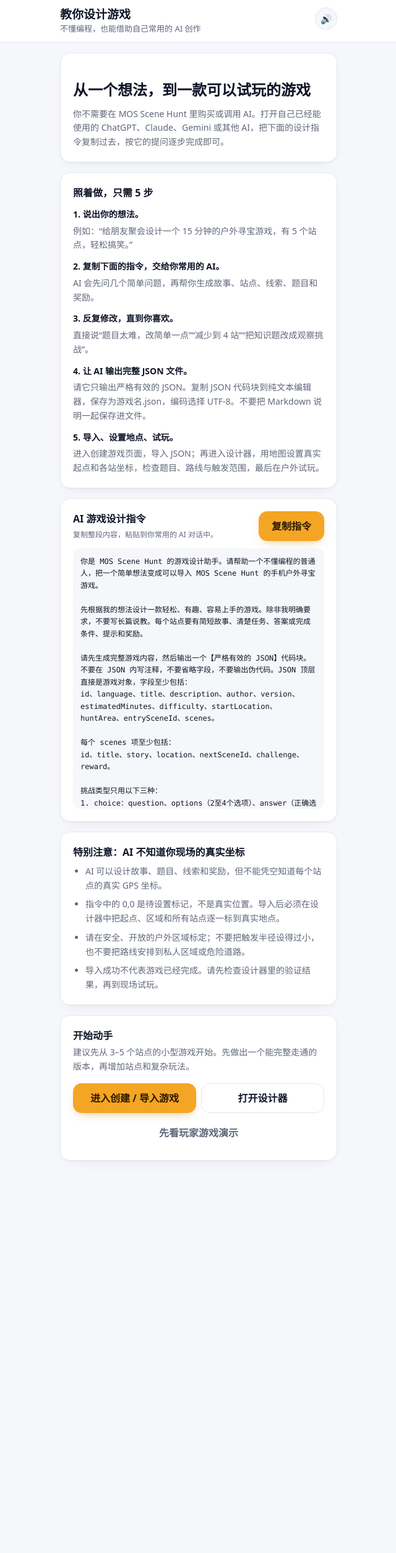
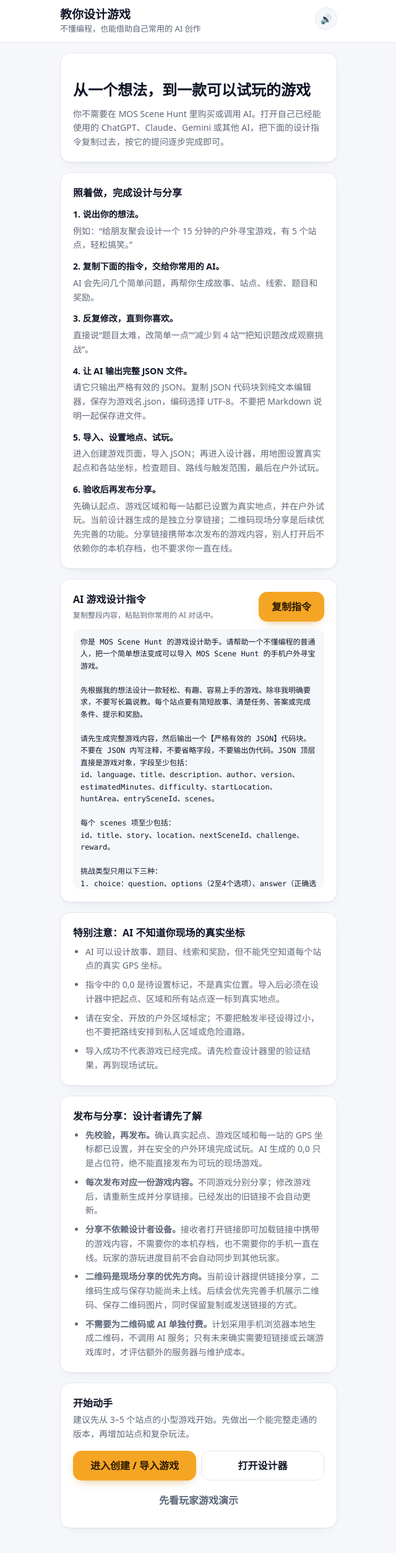
Before and after one commit to zemeiyu2-lgtm/mos-scene-hunt, a Next.js app: page /how-to-create in a window 1280 px wide. Shown: the top 2506 px of the page at 62% size, without its empty margins (319-959 px from the left). Before the commit the page ends 1945 px from the top, so only its background shows below. Built offline with nearby package versions, Linux system fonts and the light colour scheme; no server answers.

Commit message:
Explain game publishing and sharing to designers

```diff
--- a/app/how-to-create/page.tsx
+++ b/app/how-to-create/page.tsx
@@ -46,13 +46,14 @@ export default function HowToCreatePage() {
       </section>
 
       <section className="card mt-4 p-5">
-        <h3 className="text-base font-bold">照着做，只需 5 步</h3>
+        <h3 className="text-base font-bold">照着做，完成设计与分享</h3>
         <ol className="mt-3 space-y-3 text-sm leading-relaxed">
           <li><b>1. 说出你的想法。</b><p className="mt-1 text-[var(--muted)]">例如：“给朋友聚会设计一个 15 分钟的户外寻宝游戏，有 5 个站点，轻松搞笑。”</p></li>
           <li><b>2. 复制下面的指令，交给你常用的 AI。</b><p className="mt-1 text-[var(--muted)]">AI 会先问几个简单问题，再帮你生成故事、站点、线索、题目和奖励。</p></li>
           <li><b>3. 反复修改，直到你喜欢。</b><p className="mt-1 text-[var(--muted)]">直接说“题目太难，改简单一点”“减少到 4 站”“把知识题改成观察挑战”。</p></li>
           <li><b>4. 让 AI 输出完整 JSON 文件。</b><p className="mt-1 text-[var(--muted)]">请它只输出严格有效的 JSON。复制 JSON 代码块到纯文本编辑器，保存为游戏名.json，编码选择 UTF-8。不要把 Markdown 说明一起保存进文件。</p></li>
           <li><b>5. 导入、设置地点、试玩。</b><p className="mt-1 text-[var(--muted)]">进入创建游戏页面，导入 JSON；再进入设计器，用地图设置真实起点和各站坐标，检查题目、路线与触发范围，最后在户外试玩。</p></li>
+          <li><b>6. 验收后再发布分享。</b><p className="mt-1 text-[var(--muted)]">先确认起点、游戏区域和每一站都已设置为真实地点，并在户外试玩。当前设计器生成的是独立分享链接；二维码现场分享是后续优先完善的功能。分享链接携带本次发布的游戏内容，别人打开后不依赖你的本机存档，也不要求你一直在线。</p></li>
         </ol>
       </section>
 
@@ -75,6 +76,17 @@ export default function HowToCreatePage() {
       </section>
 
       <section className="card mt-4 p-5">
+        <h3 className="text-base font-bold">发布与分享：设计者请先了解</h3>
+        <ul className="mt-2 list-disc space-y-2 pl-5 text-sm leading-relaxed text-[var(--muted)]">
+          <li><b>先校验，再发布。</b>确认真实起点、游戏区域和每一站的 GPS 坐标都已设置，并在安全的户外环境完成试玩。AI 生成的 0,0 只是占位符，绝不能直接发布为可玩的现场游戏。</li>
+          <li><b>每次发布对应一份游戏内容。</b>不同游戏分别分享；修改游戏后，请重新生成并分享链接。已经发出的旧链接不会自动更新。</li>
+          <li><b>分享不依赖设计者设备。</b>接收者打开链接即可加载链接中携带的游戏内容，不需要你的本机存档，也不需要你的手机一直在线。玩家的游玩进度目前不会自动同步到其他玩家。</li>
+          <li><b>二维码是现场分享的优先方向。</b>当前设计器提供链接分享，二维码生成与保存功能尚未上线。后续会优先完善手机展示二维码、保存二维码图片，同时保留复制或发送链接的方式。</li>
+          <li><b>不需要为二维码或 AI 单独付费。</b>计划采用手机浏览器本地生成二维码，不调用 AI 服务；只有未来确实需要短链接或云端游戏库时，才评估额外的服务器与维护成本。</li>
+        </ul>
+      </section>
+
+      <section className="card mt-4 p-5">
         <h3 className="text-base font-bold">开始动手</h3>
         <p className="mt-1 text-sm leading-relaxed text-[var(--muted)]">建议先从 3–5 个站点的小型游戏开始。先做出一个能完整走通的版本，再增加站点和复杂玩法。</p>
         <div className="mt-4 grid gap-2 sm:grid-cols-2">
```
